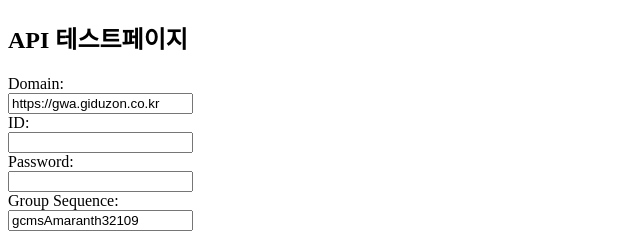
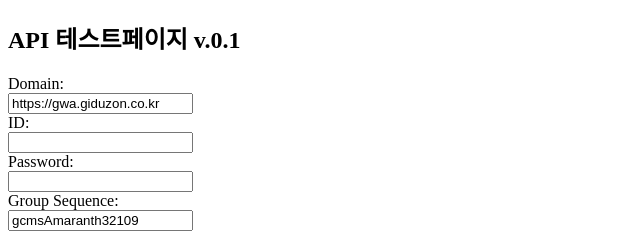
Before and after one commit to rucie99/web-study, a plain HTML site: page Amaranth10 자동전표처리HTML.html in a window 1280 px wide. Shown: the top 240 px of the page, 0-640 px from the left. Drawn offline with nearby package versions, Linux system fonts and the light colour scheme.

Commit message:
Add files via upload

```diff
--- a/Amaranth10 자동전표처리HTML.html
+++ b/Amaranth10 자동전표처리HTML.html
@@ -8,7 +8,7 @@
     <title>Login Form</title>
 </head>
 <body>
-    <h2>API 테스트페이지</h2>
+    <h2>API 테스트페이지 v.0.1</h2>
     <script src="js/tabulator.min.js"></script>
     <form id="loginForm">
         <label for="domain">Domain:</label><br>
```
